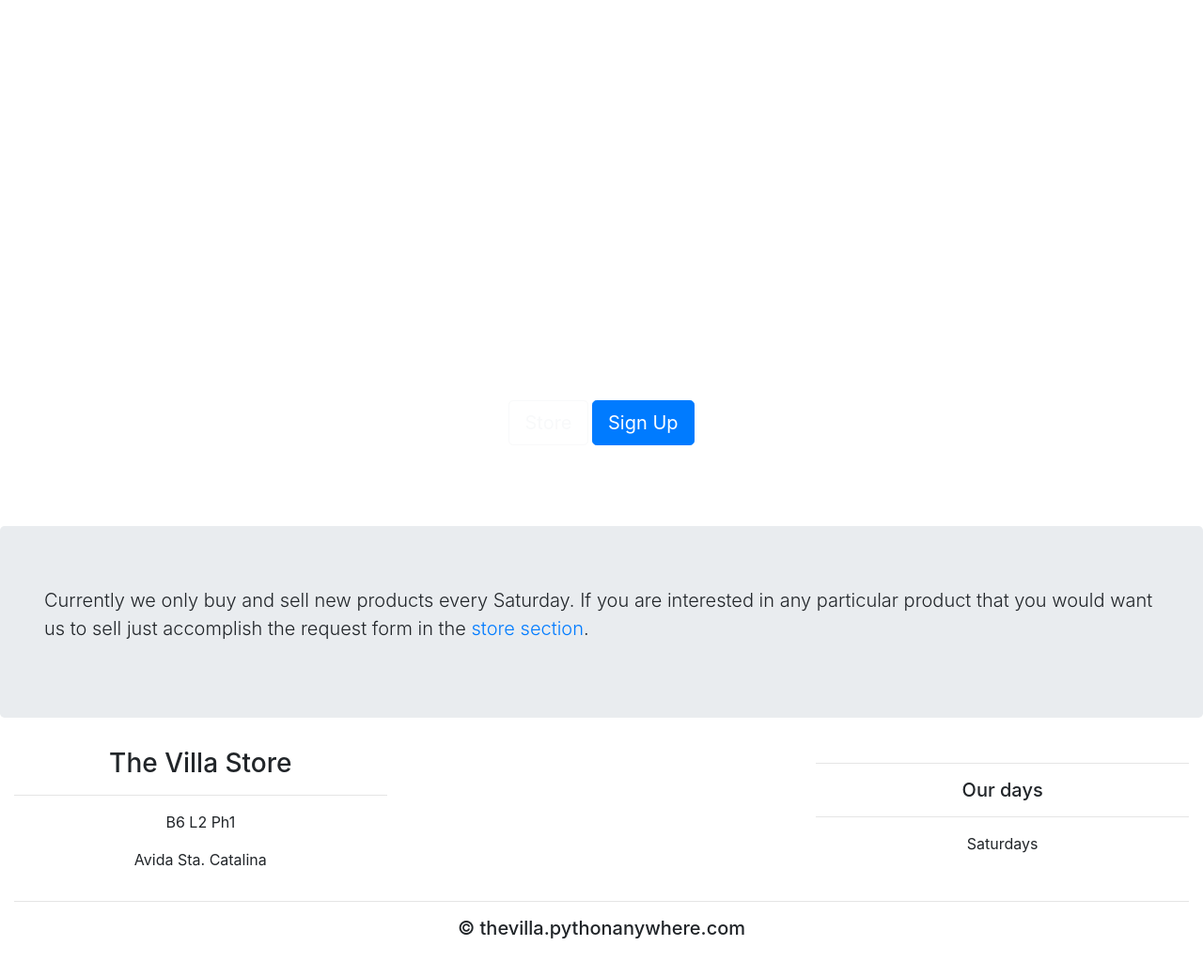
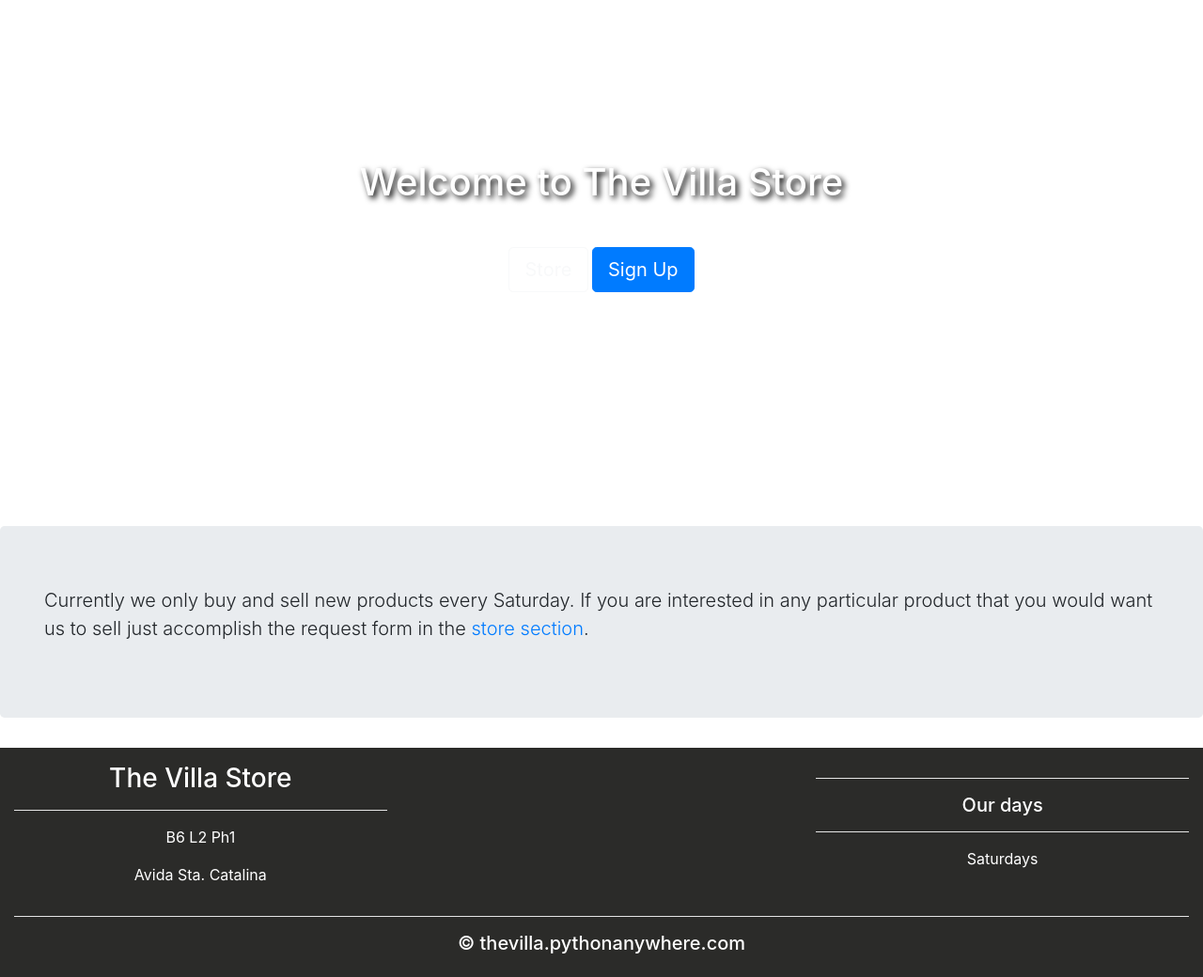
Before and after one commit to TheSciCoder3000/Store-App, a Django app: page / in a window 1280 px wide. Shown: the part 86-1126 px from the top of the page at 94% size. Before the commit the page ends 1085 px from the top, so only its background shows below. Run offline with Django 3.2, Linux system fonts and the light colour scheme; data that the repository does not hold is empty; parts of the project's set-up code (start-up, migrations or seed data) failed here and were passed over; some libraries are stand-ins or nearby versions.

Commit message:
html and css changes

```diff
--- a/my_store/static/css/style.css
+++ b/my_store/static/css/style.css
@@ -5,6 +5,21 @@ html{
 html, body{
   width: 100%;
   height: 100%;
+}
+
+#store-body > div{
+  width: 100vw
+}
+
+footer{
+  padding-top: 2vh;
+  padding-bottom: 2vh;
+  color: white;
+  background-color: #2b2b29;
+}
+
+hr.light{
+  background-color: white;
 }
 
 .carousel-inner{
@@ -207,6 +222,31 @@ html, body{
   height: auto;
 }
 
+@media screen and (orientation:portrait){
+  .carousel-item{
+    height: 100%;
+  }
+
+  .carousel-inner img{
+    height: 100%;
+  }
+}
+
+@media screen and (orientation:landscape){
+  .carousel-item{
+    width: 100%;
+  }
+
+  .carousel-inner img{
+    width: 100%;
+  }
+}
+
+.h1{
+    color: white;
+    text-shadow: 3px 3px 6px black;
+}
+
 /* XSmall */
 @media (max-width: 575px) {
 }
--- a/my_store/templates/my_store/home.html
+++ b/my_store/templates/my_store/home.html
@@ -20,7 +20,7 @@
         </div>
         {% endfor %}
         <div class="carousel-caption d-md-block">
-          <h1 class="display-2">Welcome to The Villa Store</h1>
+          <p class="h1">Welcome to The Villa Store</p>
           <p class="h4">check our products in the store section or Sign up now to order</p>
           <a href="{% url 'store-store' %}" class="btn btn-outline-light btn-lg">Store</a>
           <a href="{% url 'register' %}" class="btn btn-primary btn-lg">Sign Up</a>
```
Also changed, not shown: my_store/templates/my_store/store.html (+4 -4 lines).
